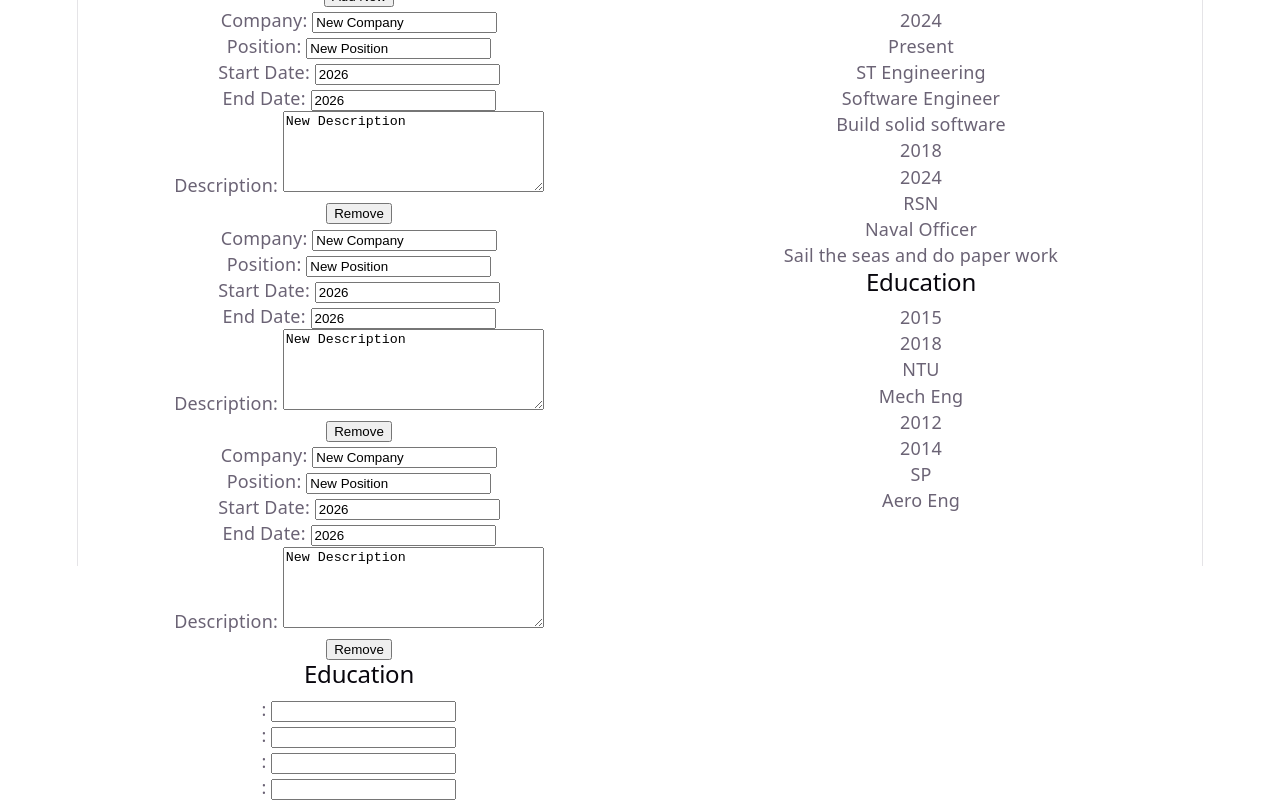
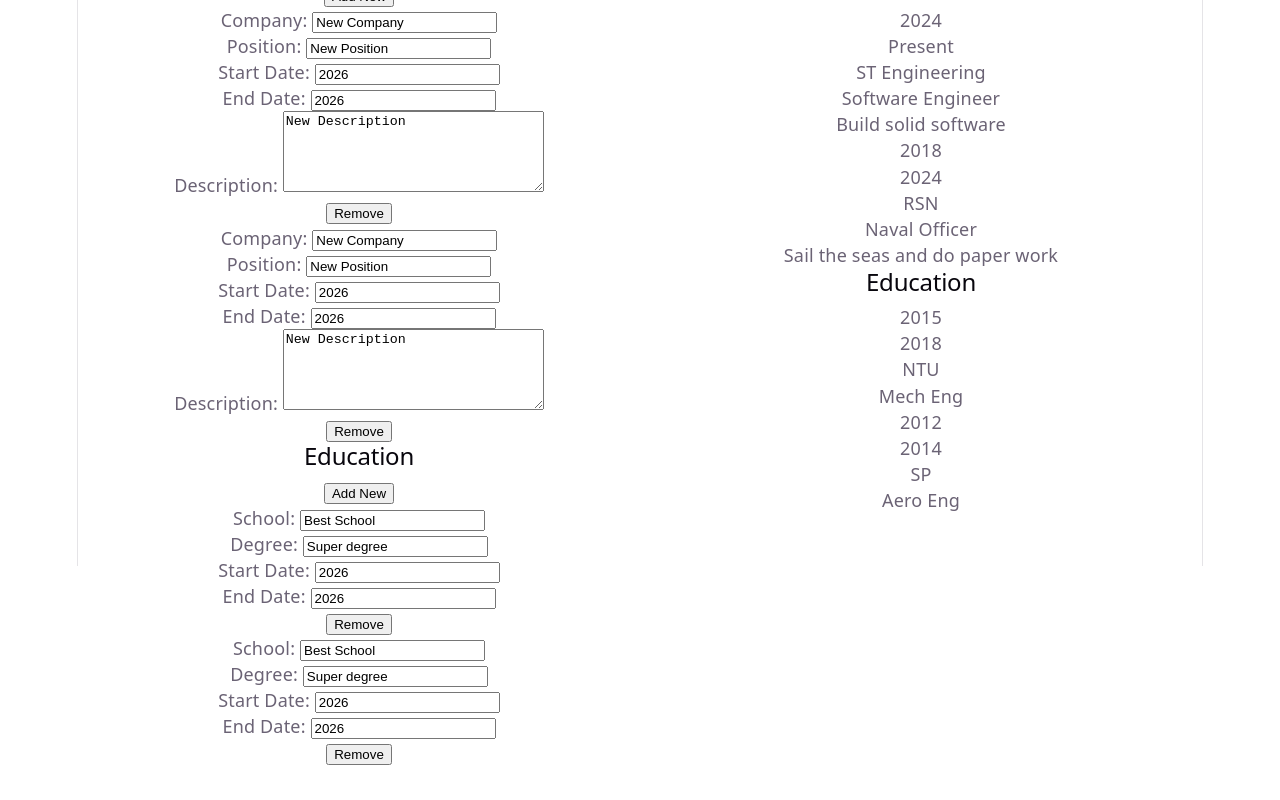
Before and after one commit to lesterc013/top-cv-builder, a React (Vite) app: page / in a window 1280 px wide. Shown: the part 234-1034 px from the top of the page. After the commit the page ends 999 px from the top, so only its background shows below. Built offline with nearby package versions, Linux system fonts and the light colour scheme.

Commit message:
feat: Implement EducationBlock
Uses the generic handlers so this was really quick to implement fully.

```diff
--- a/src/App.jsx
+++ b/src/App.jsx
@@ -37,9 +37,11 @@ function App() {
     experienceSection: [
       defaultSectionBlocks['experienceSection'](),
       defaultSectionBlocks['experienceSection'](),
-      defaultSectionBlocks['experienceSection'](),
     ],
-    educationSection: [],
+    educationSection: [
+      defaultSectionBlocks['educationSection'](),
+      defaultSectionBlocks['educationSection'](),
+    ],
   });
 
   // --- PERSONAL DETAILS ---
@@ -96,19 +98,13 @@ function App() {
     setCvData({ ...cvData, [sectionName]: updatedArrDataObjs });
   }
 
-  // TODO: Refactor to generic
-  function handleRemoveExperienceData(idToRemove) {
-    setExperienceData(
-      experienceData.filter((expObj) => expObj.id !== idToRemove),
-    );
-  }
-
   return (
     <div className='app'>
       <Form
         personalDetails={personalDetails}
         handlePersonalDetailsChanged={handlePersonalDetailsChanged}
         experienceData={cvData['experienceSection']}
+        educationData={cvData['educationSection']}
         handleInputChanged={handleInputChanged}
         addNewSectionBlock={addNewSectionBlock}
         removeSectionBlock={removeSectionBlock}
--- a/src/components/Form.jsx
+++ b/src/components/Form.jsx
@@ -6,11 +6,13 @@ export default function Form({
   personalDetails,
   handlePersonalDetailsChanged,
   experienceData,
+  educationData,
   handleInputChanged,
   addNewSectionBlock,
   removeSectionBlock,
 }) {
   const experienceSectionName = 'experienceSection';
+  const educationSectionName = 'educationSection';
 
   return (
     <div className='form'>
@@ -51,7 +53,32 @@ export default function Form({
 
       <div className='education'>
         <h2>Education</h2>
-        <EduFormBlock />
+        <button
+          type='button'
+          onClick={(e) => {
+            addNewSectionBlock(educationSectionName);
+          }}
+        >
+          Add New
+        </button>
+        {educationData.map((educationDataObj) => {
+          return (
+            <EduFormBlock
+              key={educationDataObj.id}
+              educationDataObj={educationDataObj}
+              handleInputChanged={(e) => {
+                handleInputChanged(
+                  educationSectionName,
+                  educationDataObj.id,
+                  e,
+                );
+              }}
+              removeEducationBlock={(e) => {
+                removeSectionBlock(educationSectionName, educationDataObj.id);
+              }}
+            />
+          );
+        })}
       </div>
     </div>
   );
--- a/src/components/form/EduFormBlock.jsx
+++ b/src/components/form/EduFormBlock.jsx
@@ -1,12 +1,53 @@
 import Input from './Input';
 
-export default function EduFormBlock() {
+export default function EduFormBlock({
+  educationDataObj,
+  handleInputChanged,
+  removeEducationBlock,
+}) {
+  const blockId = educationDataObj.id;
+
   return (
-    <div className='edu-form-block'>
-      <Input label={'School'} id={'school'} type={'text'} />
-      <Input label={'Degree'} id={'degree'} type={'text'} />
-      <Input label={'Start'} id={'startDate'} type={'text'} />
-      <Input label={'End'} id={'endDate'} type={'text'} />
+    <div className='edu-form-block' id={blockId}>
+      <Input
+        labelDisplay={'School'}
+        inputId={`${blockId}-school`}
+        name={'school'}
+        type={'text'}
+        value={educationDataObj.school}
+        handleValueChanged={handleInputChanged}
+      />
+
+      <Input
+        labelDisplay={'Degree'}
+        inputId={`${blockId}-degree`}
+        name={'degree'}
+        type={'text'}
+        value={educationDataObj.degree}
+        handleValueChanged={handleInputChanged}
+      />
+
+      <Input
+        labelDisplay={'Start Date'}
+        inputId={`${blockId}-startDate`}
+        name={'startDate'}
+        type={'text'}
+        value={educationDataObj.startDate}
+        handleValueChanged={handleInputChanged}
+      />
+
+      <Input
+        labelDisplay={'End Date'}
+        inputId={`${blockId}-endDate`}
+        name={'endDate'}
+        type={'text'}
+        value={educationDataObj.endDate}
+        handleValueChanged={handleInputChanged}
+      />
+
+      <button type='button' onClick={removeEducationBlock}>
+        Remove
+      </button>
     </div>
   );
 }
```
